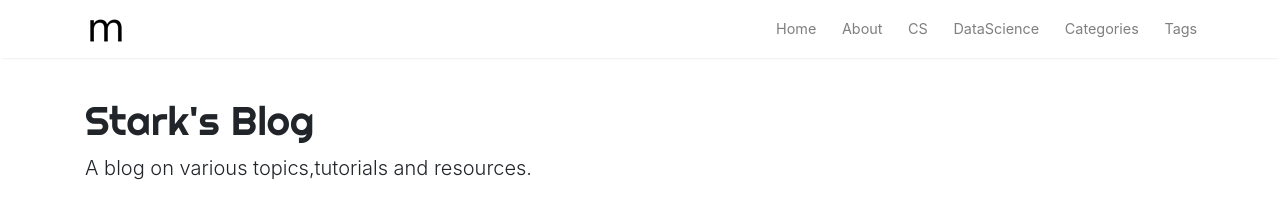
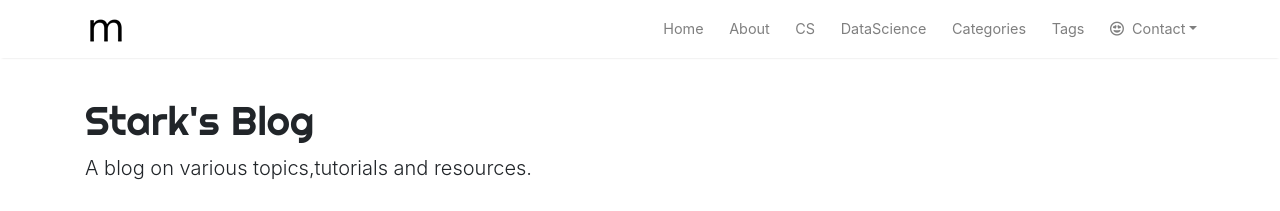
Before and after one commit to StarkSources/myblog, a Jekyll site: the page built from changelog.md, in a window 1280 px wide. Shown: the top 211 px of the page. Built offline with Jekyll 4.4.1, drawn with Linux system fonts in a browser that asks for light colours; nearby versions of some CDN libraries; our own code applies the rules of GitHub Pages for plain Markdown files; comment, search, counter and statistics services are not loaded.

Commit message:
Update default.html

```diff
--- a/_layouts/default.html
+++ b/_layouts/default.html
@@ -173,6 +173,27 @@ input[type=text]:focus {
                 <a class="nav-link" href="{{ site.baseurl }}/tags.html">Tags</a>
                 </li>
 
+		 <li class="nav-item dropdown">
+            <a class="nav-link dropdown-toggle" href="#" id="navbarDropdown" role="button" data-toggle="dropdown" aria-haspopup="true" aria-expanded="false"><i class="far fa-grin-hearts"></i>&nbsp;&nbsp;Contact</a>
+            <div class="dropdown-menu" aria-labelledby="navbarDropdown">
+
+              <a target="_blank" class="nav-link" href="mailto:{{ site.email }}"><i class="fas fa-envelope"></i>&nbsp;&nbsp;Mail</a>
+
+              <div class="dropdown-divider"></div>
+
+              <a target="_blank" class="nav-link" href="https://www.github.com/{{ site.github }}/"><i class="fab fa-github"></i>&nbsp;&nbsp;GitHub</a>
+
+              <a target="_blank" class="nav-link" href="https://www.linkedin.com/in/{{ site.linkedin }}/"><i class="fab fa-linkedin"></i>&nbsp;&nbsp;LinkedIn</a>
+
+              <div class="dropdown-divider"></div>
+
+              <!-- <a target="_blank" class="nav-link" href="https://www.instagram.com/infosecravindra/"><i class="fab fa-instagram"></i>&nbsp;&nbsp;Instagram</a> -->
+
+              <a target="_blank" class="nav-link" href="https://twitter.com/{{ site.twitter }}"><i class="fab fa-twitter"></i>&nbsp;&nbsp;Twitter</a>
+
+            </div>
+          </li>
+
             </ul>
 
         <!-- End Menu -->
@@ -241,7 +262,6 @@ SimpleJekyllSearch({
 
 <!-- Categories Jumbotron
 ================================================== -->
-<!--
 <div class="jumbotron fortags">
 	<div class="d-md-flex h-100">
 		<div class="col-md-4 transpdark align-self-center text-center h-100">
@@ -250,14 +270,14 @@ SimpleJekyllSearch({
             </div>
 		</div>
 		<div class="col-md-8 p-5 align-self-center text-center">
-          {% assign tags_list = site.categories %}
+          {% assign tags_list = site.categories | sort %}
           {% if tags_list.first[0] == null %}
             {% for tag in tags_list %}
-              <a href="{{ site.baseurl }}/category/{{ tag }}">{{ tag | capitalize }} {{ site.tags[tag].size }}</a>
+              <a href="{{ site.baseurl }}/categories.html#{{ tag | slugify }}">{{ tag | capitalize }} {{ site.tags[tag].size }}</a>
             {% endfor %}
           {% else %}
             {% for tag in tags_list %}
-              <a href="{{ site.baseurl }}/category/{{ tag[0] }}">{{ tag[0] | capitalize }} ({{ tag[1].size }})</a>
+              <a href="{{ site.baseurl }}/categories.html#{{ tag[0]  | slugify }}">{{ tag[0] | capitalize }} ({{ tag[1].size }})</a>
             {% endfor %}
           {% endif %}
         {% assign tags_list = nil %}
@@ -265,7 +285,7 @@ SimpleJekyllSearch({
 		</div>
 	</div>
 </div>
- -->
+
 
 <!-- Begin Footer
 ================================================== -->
```
